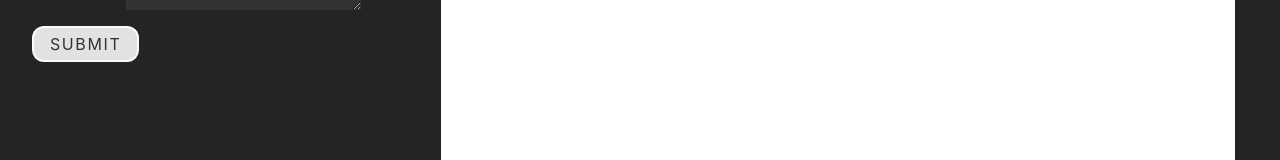
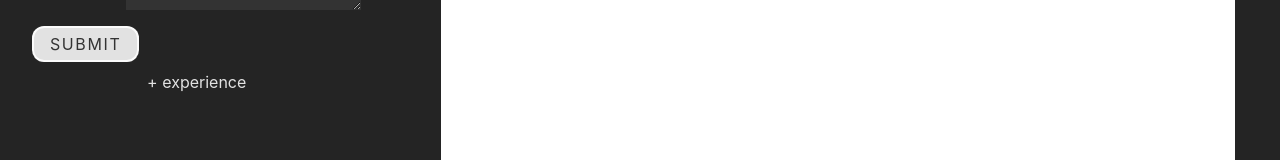
Before and after one commit to owen-addison/odin-react-cv-app, a React (Vite) app: page / in a window 1280 px wide. Shown: the part 198-358 px from the top of the page. Built offline with nearby package versions, Linux system fonts and the light colour scheme.

Commit message:
[feat] Implements Educational component in Form

```diff
--- a/src/components/Form.jsx
+++ b/src/components/Form.jsx
@@ -1,4 +1,5 @@
 import Personal from './Personal';
+import Educational from './Educational';
 import PropTypes from 'prop-types';
 
 function Form({ personalDetails, setPersonalDetails }) {
@@ -14,6 +15,7 @@ function Form({ personalDetails, setPersonalDetails }) {
           personalDetails={personalDetails}
           setPersonalDetails={handlePersonalDetailsSubmit}
         />
+        <Educational />
       </div>
     </>
   );
```
